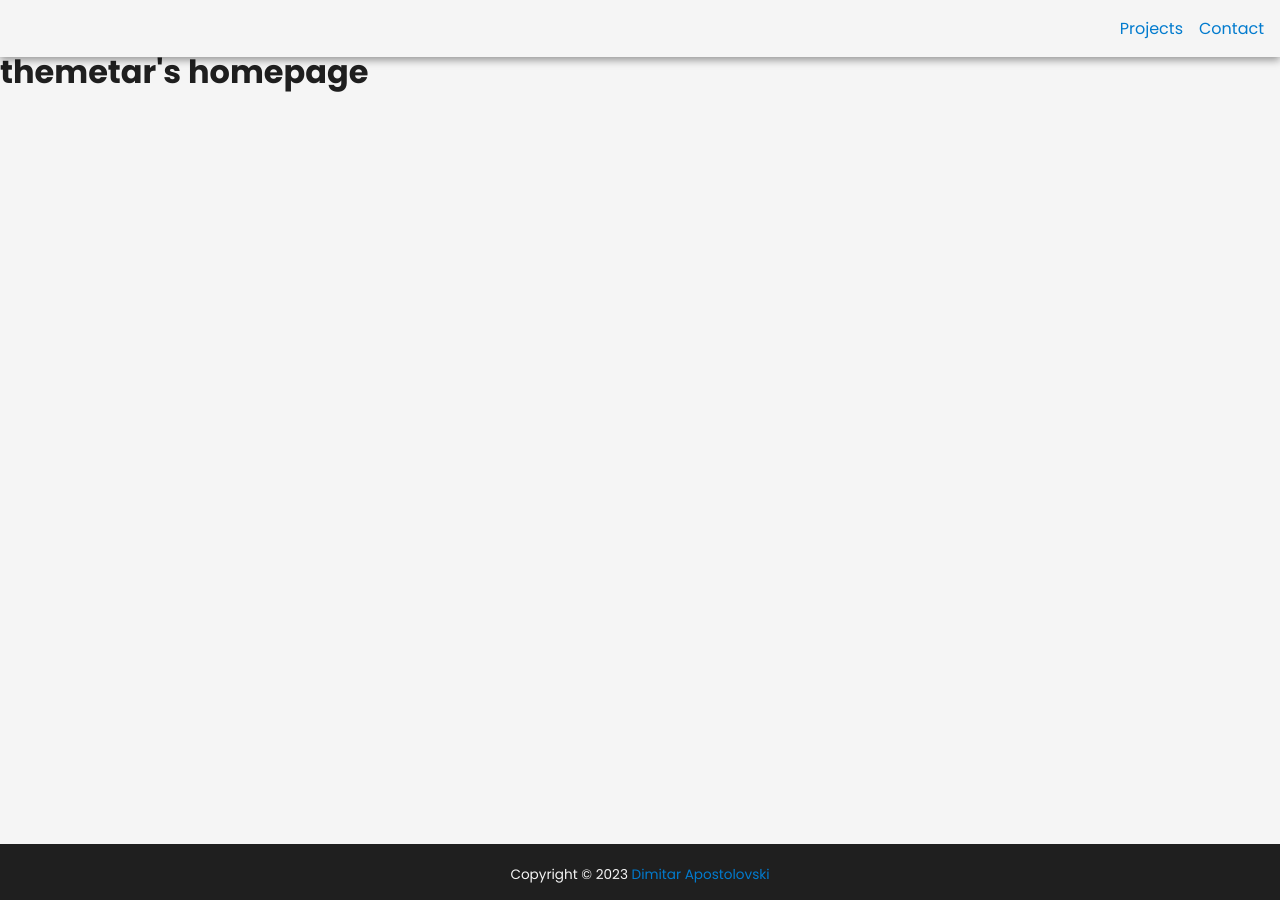
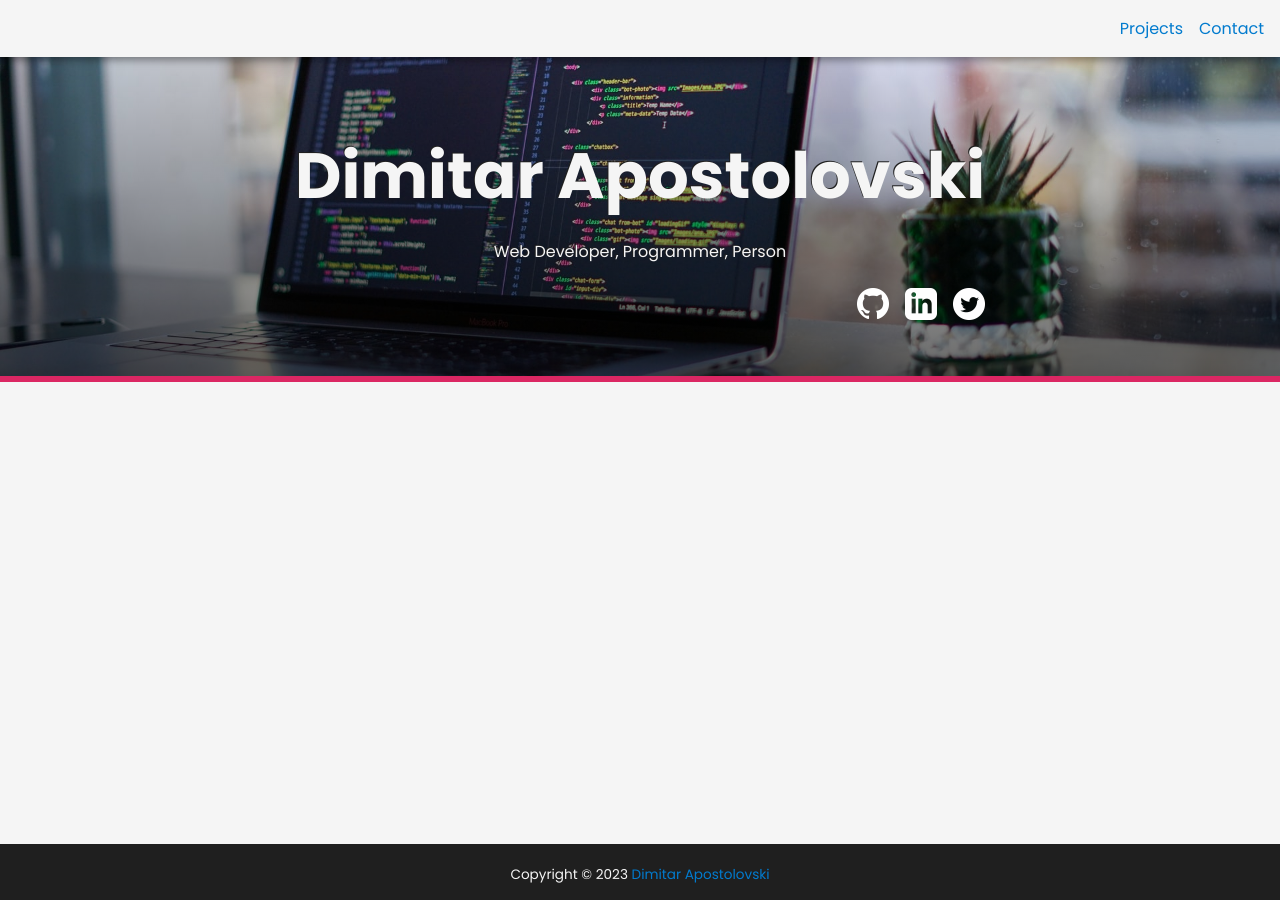
Before and after one commit to themetar/themetar.github.io, a Jekyll site: the page built from index.html, in a window 1280 px wide. Built offline with Jekyll 4.4.1, drawn with Linux system fonts in a browser that asks for light colours.

Commit message:
Add index header

```diff
--- a/assets/css/style.css
+++ b/assets/css/style.css
@@ -126,6 +126,74 @@ p { margin-bottom: .5em; }
   font-size: .85rem;
 }
 
+/* Homepage */
+.title-block {
+  display: flex;
+  flex-flow: column nowrap;
+  background: linear-gradient(to bottom, rgba(0,0,0,0), rgba(0,0,0,.6)),
+              url("../images/james-harrison-vpOeXr5wmR4-unsplash.jpg") center / cover no-repeat local;
+  border-bottom: .4rem solid #DB2763;
+  padding-top: 3rem;
+}
+
+.title-block header {
+  flex: 1 0 auto;
+  align-self: center;
+  display: flex;
+  flex-direction: column;
+  justify-content: center;
+  align-items: center;
+  padding: 1rem;
+  padding-bottom: 3rem;
+  color: #F5F5F5;
+  text-shadow:  -1px -1px 0 #1F1F1F;
+}
+
+.title-block h1 {
+  font-size: 4rem;
+  text-align: center;
+  margin-bottom: 1rem;
+  padding-top: 1rem;
+}
+
+.title-block p {
+  margin-bottom: 1rem;
+}
+
+.social-links {
+  list-style: none;
+  display: flex;
+  justify-content: end;
+  align-self: flex-end;
+  font-size: 2rem;
+}
+
+.social-links li:nth-child(n+2) { margin-left: 1rem; }
+
+.social-links a {
+  padding-left: 1em;
+  color: inherit;
+  background-position: left;
+  background-repeat: no-repeat;
+  background-size: 1em;
+}
+
+.social-links a::before { content: unset; }
+
+.social-links a[href*="github"] {
+  background-image: url("../images/icons/GitHub-Mark-Light-64px.png");
+}
+
+.social-links a[href*="linkedin"] {
+  background-image: url("../images/icons/iconmonstr-linkedin-3-64.png");
+}
+
+.social-links a[href*="twitter"] {
+  background-image: url("../images/icons/iconmonstr-twitter-4-64.png");
+}
+
 @media screen and (max-width:500px) {
   html { font-size: 14px; }
+
+  .title-block h1 { font-size: 3rem; }
 }
--- a/index.html
+++ b/index.html
@@ -1,5 +1,14 @@
 ---
 layout: site
 ---
-
-<h1>themetar's homepage</h1>
+<div class="title-block">
+  <header>
+    <h1>{{ site.title }}</h1>
+    <p>Web Developer, Programmer, Person</p>
+    <ul class="social-links">
+      <li><a target="_blank" rel="nooperer" href="https://github.com/themetar"></a></li>
+      <li><a target="_blank" rel="nooperer" href="https://www.linkedin.com/in/dimitar-apostolovski"></a></li>
+      <li><a target="_blank" rel="nooperer" href="https://twitter.com/themetar"></a></li>
+    </ul>
+  </header>
+  </div>
```
Also changed, not shown: README.MD, assets/images/icons/GitHub-Mark-Light-64px.png (added), assets/images/icons/iconmonstr-linkedin-3-64.png (added), assets/images/icons/iconmonstr-twitter-4-64.png (added), assets/images/james-harrison-vpOeXr5wmR4-unsplash.jpg (added).
